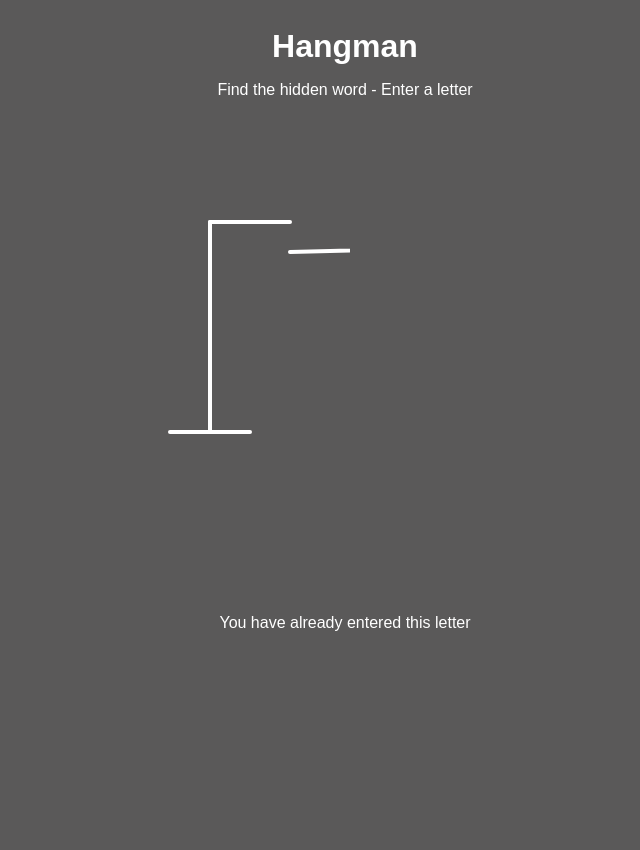
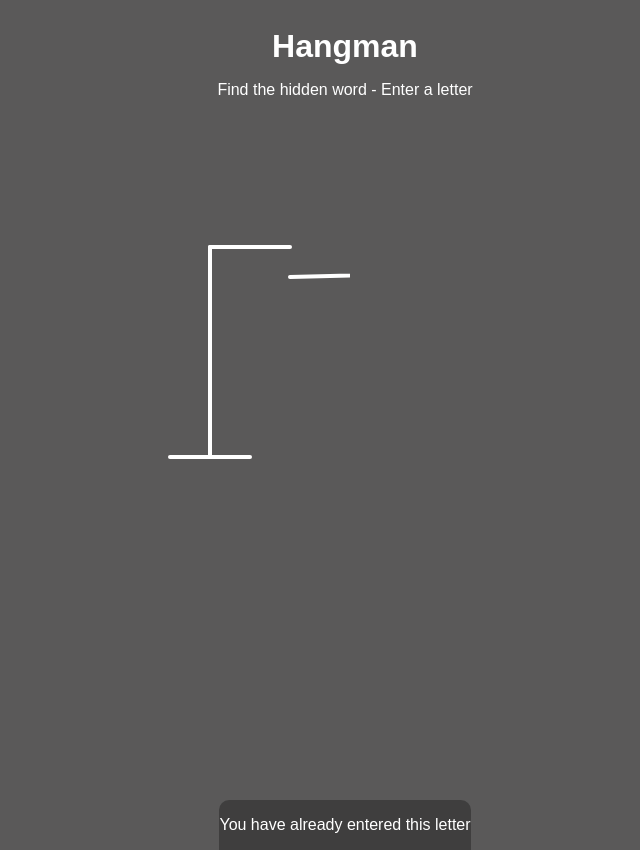
Before and after one commit to mohammadmehdikarimi/Hangman-game, a plain HTML site: page index.html in a window 1280 px wide. Shown: the whole page, without its empty margins (295-935 px from the left). Before the commit the page ends 800 px from the top, so only its background shows below. Drawn offline with Linux system fonts and the light colour scheme.

Commit message:
add styles for notification

```diff
--- a/styles.css
+++ b/styles.css
@@ -97,3 +97,20 @@ h1 {
 .popup button:focus {
     outline: 0;
 }
+
+.notification-container {
+    background-color: rgba(0,0,0,0.3);
+    border-radius: 10px 10px 0 0;
+    padding: 15px 20;
+    position: absolute;
+    bottom: -50px;
+    transition: transform 0.3s ease-in-out;
+}
+
+.notification-container {
+    margin: 0;
+}
+
+.notification-container.show {
+    transform: translateY(-50px);
+}
```
